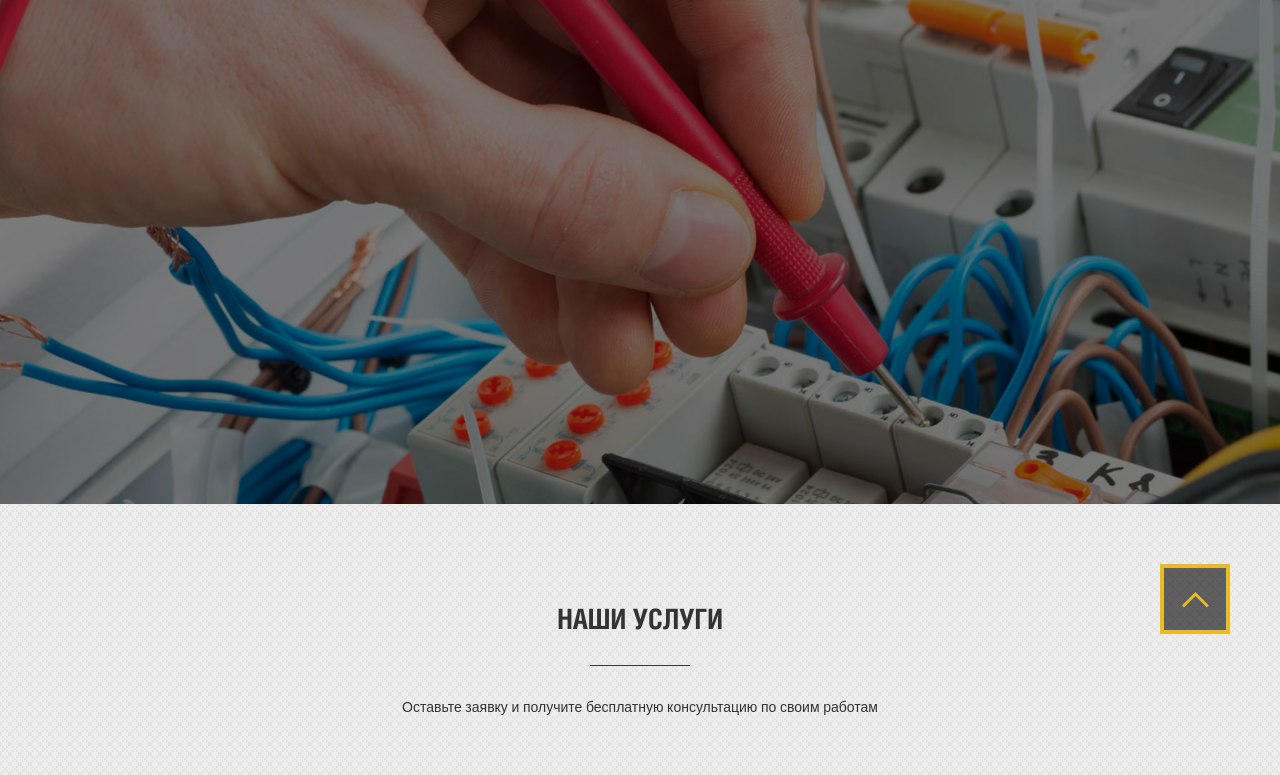
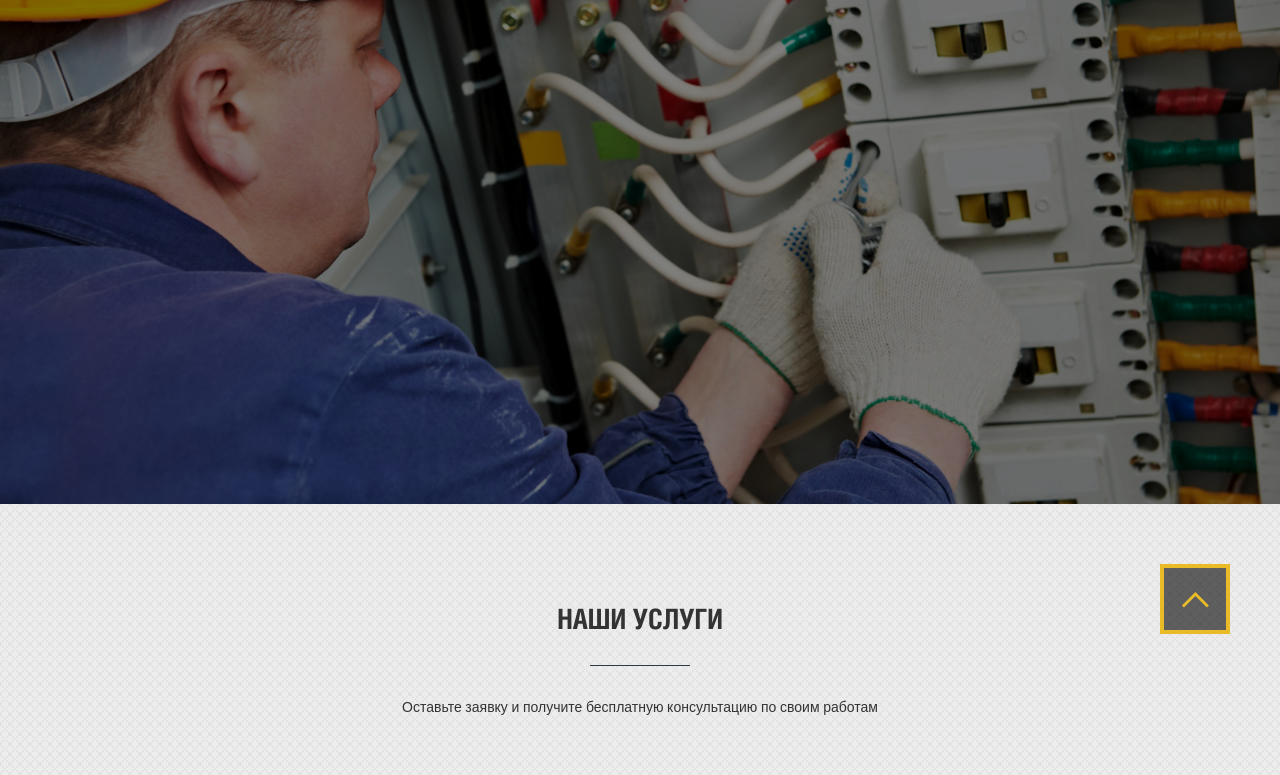
Before and after one commit to Sergey-Karpenok/DiplomJS, a website built with webpack: page index.html in a window 1280 px wide. Shown: the part 116-891 px from the top of the page. Built offline with nearby package versions, Linux system fonts and the light colour scheme; files whose address does not match are found by name.

Commit message:
Реализовал слайдер

```diff
--- a/css/style.css
+++ b/css/style.css
@@ -11,6 +11,7 @@ body {
     overflow-x: hidden;
     font-family: "Open Sans", sans-serif;
 }
+
 .main-wrapper {
     min-height: 100%;
     height: auto !important;
@@ -18,6 +19,7 @@ body {
     margin: 0 auto -60px auto;
     background: #fff;
 }
+
 .footer-wrapper {
     min-height: 60px;
     max-width: 100%;
@@ -26,30 +28,35 @@ body {
     color: #9ba2a8;
     padding: 20px 0;
 }
+
 .footer-push {
     height: 60px;
     margin: 0;
     padding: 0;
 }
+
 .content ul,
 .content ol,
 ul.list,
 ol.list {
     margin-bottom: 20px;
 }
-.content ul > li,
-.content ol > li,
-ul.list > li,
-ol.list > li {
+
+.content ul>li,
+.content ol>li,
+ul.list>li,
+ol.list>li {
     margin-bottom: 10px;
     position: relative;
 }
-.content ul > li,
-ul.list > li {
+
+.content ul>li,
+ul.list>li {
     padding-left: 15px;
 }
-.content ul > li:after,
-ul.list > li:after {
+
+.content ul>li:after,
+ul.list>li:after {
     content: "";
     display: block;
     position: absolute;
@@ -60,6 +67,7 @@ ul.list > li:after {
     background: #333333;
     border-radius: 50%;
 }
+
 .content ul ul,
 .content ol ul,
 .content ol ol,
@@ -71,6 +79,7 @@ ul.list ol {
     padding-top: 10px;
     padding-left: 10px;
 }
+
 .content ul ul li,
 .content ol ul li,
 .content ul ol li,
@@ -81,6 +90,7 @@ ul.list ol li,
 ol.list ol li {
     padding-left: 18px;
 }
+
 .content ul ul li:after,
 .content ol ul li:after,
 ul.list ul li:after,
@@ -89,23 +99,28 @@ ol.list ul li:after {
     width: 10px;
     top: 12px;
 }
+
 .content ol,
 ol.list {
     counter-reset: item;
 }
-.content ol > li,
-ol.list > li {
+
+.content ol>li,
+ol.list>li {
     display: block;
 }
-.content ol > li:before,
-ol.list > li:before {
+
+.content ol>li:before,
+ol.list>li:before {
     content: counters(item, ".") ". ";
     counter-increment: item;
 }
+
 .content ol ol li:before,
 ol.list ol li:before {
     content: counters(item, ".") " ";
 }
+
 h1,
 .title-h1 {
     font-size: 36px;
@@ -114,6 +129,7 @@ h1,
     font-family: "Helios";
     font-weight: bold;
 }
+
 h2,
 .title-h2 {
     font-size: 28px;
@@ -122,6 +138,7 @@ h2,
     font-family: "Helios";
     font-weight: bold;
 }
+
 h3,
 .title-h3 {
     font-size: 21px;
@@ -130,6 +147,7 @@ h3,
     font-family: "Helios";
     font-weight: bold;
 }
+
 h4 {
     font-size: 18px;
     line-height: 1.1;
@@ -137,6 +155,7 @@ h4 {
     font-family: "Helios";
     font-weight: bold;
 }
+
 @media only screen and (max-width: 767px) {
     h1,
     .title-h1 {
@@ -153,52 +172,68 @@ h4 {
         font-size: 28px;
     }
 }
+
 .decoration-none {
     text-decoration: none !important;
 }
+
 .decoration-hover {
     text-decoration: none;
 }
+
 .decoration-hover:hover {
     text-decoration: underline;
 }
+
 .round {
     border-radius: 50%;
 }
+
 .light-gray {
     color: #858585;
 }
+
 .gray {
     color: #4d4d4d;
 }
+
 .green {
     color: #308502;
 }
+
 .red {
     color: #2fab6d;
 }
+
 .white {
     color: #fff;
 }
+
 .black {
     color: #000;
 }
+
 .scheme-color {
     color: #e9bb26;
 }
+
 p {
     margin-bottom: 20px;
 }
+
 a {
     color: #2fab6d;
     text-decoration: none;
 }
+
 a:hover {
     color: #6abd29;
 }
+
 a:focus {
     outline: none;
 }
+
 a.absolute {
     display: block;
     width: 100%;
@@ -208,6 +243,7 @@ a.absolute {
     left: 0;
     z-index: 10;
 }
+
 .button {
     display: inline-block;
     text-decoration: none !important;
@@ -229,31 +265,39 @@ a.absolute {
     font-family: "Helios";
     letter-spacing: 0.5px;
 }
+
 .button:hover {
     background: #2fab6d !important;
     color: #fff !important;
 }
+
 .button.block {
     display: block;
     width: 100%;
 }
+
 .button.min,
 .button.mini {
     font-size: 12px;
     padding: 3px 15px;
 }
+
 .button.invert {
     background: #2fab6d;
 }
+
 .button.invert:hover {
     background: #e9bb26 !important;
 }
+
 .button.big {
     padding: 14px 60px;
 }
+
 .form-group {
     position: relative;
 }
+
 .modal {
     display: none;
     width: 460px;
@@ -261,6 +305,7 @@ a.absolute {
     background: #fff;
     padding: 55px 25px 35px;
 }
+
 .modal-overlay {
     display: none;
     position: fixed;
@@ -273,6 +318,7 @@ a.absolute {
     background: rgba(0, 0, 0, 0.6);
     z-index: 90;
 }
+
 .modal-close {
     width: 25px;
     height: 25px;
@@ -281,6 +327,7 @@ a.absolute {
     right: 10px;
     cursor: pointer;
 }
+
 .modal-callback {
     display: none;
     position: fixed;
@@ -293,15 +340,19 @@ a.absolute {
     padding: 55px 25px 35px;
     z-index: 99;
 }
+
 #responseMessage .modal-content.error {
     color: #2fab6d;
 }
+
 .box {
     display: none;
 }
+
 .box.visible {
     display: block;
 }
+
 .close {
     display: block;
     position: absolute;
@@ -316,6 +367,7 @@ a.absolute {
     -ms-transform: rotate(45deg);
     transform: rotate(45deg);
 }
+
 .close:before {
     content: "";
     display: block;
@@ -327,6 +379,7 @@ a.absolute {
     margin-left: -1px;
     background: #f02a29;
 }
+
 .close:after {
     content: "";
     display: block;
@@ -338,10 +391,14 @@ a.absolute {
     margin-top: -1px;
     background: #f02a29;
 }
+
+
 /**************************************/
+
 .header-push {
     height: 101px;
 }
+
 .header-wrapper {
     height: 101px;
     position: fixed;
@@ -353,6 +410,7 @@ a.absolute {
     box-shadow: 0 1px 2px rgba(0, 0, 0, 0.2);
     line-height: 1.4;
 }
+
 .header-panel {
     background: #21282e;
     color: #fff;
@@ -366,38 +424,48 @@ a.absolute {
     transition: all 200ms ease-out;
     overflow: hidden;
 }
+
 .header-panel a {
     color: #fff;
     text-decoration: none;
 }
+
 .header-panel a:hover {
     text-decoration: underline;
 }
+
 .header-tel {
     letter-spacing: 0.5px;
     margin-left: 15px;
 }
+
 .header-tel .fa,
 .header-email .fa {
     margin-right: 3px;
 }
+
 .shedule span {
     margin-right: 10px;
 }
+
 .shedule span:last-of-type {
     margin-right: 0;
 }
+
 .shedule .fa {
     margin: 0 5px 0 0;
     font-size: 18px;
     vertical-align: middle;
 }
-.header > div {
+
+.header>div {
     display: inline-block;
 }
+
 .mob-menu-btn {
     margin: 24px 5px 0 20px;
 }
+
 .mob-menu-btn span {
     display: block;
     height: 3px;
@@ -405,6 +473,7 @@ a.absolute {
     width: 30px;
     background: #22282e;
 }
+
 .mobile-menu {
     position: fixed;
     top: 0;
@@ -421,9 +490,11 @@ a.absolute {
     -o-transition: all 200ms ease-out;
     transition: all 200ms ease-out;
 }
+
 .mobile-menu.open {
     right: 0;
 }
+
 .overlay {
     position: fixed;
     top: 0;
@@ -438,11 +509,13 @@ a.absolute {
     -o-transition: opacity 200ms ease-out;
     transition: opacity 200ms ease-out;
 }
-.mobile-menu.open + .overlay {
+
+.mobile-menu.open+.overlay {
     z-index: 400;
     opacity: 1;
 }
-.mobile-menu > ul > li > a {
+
+.mobile-menu>ul>li>a {
     display: block;
     text-decoration: none;
     color: #fff;
@@ -450,13 +523,16 @@ a.absolute {
     text-transform: uppercase;
     font-family: "Helios";
 }
-.mobile-menu > ul > li.active > a {
+
+.mobile-menu>ul>li.active>a {
     color: #2fab6d;
 }
+
 .mobile-menu-close.close {
     top: 25px;
     right: 25px;
 }
+
 .callback-btn {
     padding: 0 30px;
     height: 64px;
@@ -477,15 +553,18 @@ a.absolute {
     transition: all 200ms ease-out;
     letter-spacing: 0.5px;
 }
+
 .callback-btn .fa {
     margin: 0 4px 0 0;
     vertical-align: middle;
     font-size: 20px;
 }
+
 .callback-btn:hover {
     color: #fff !important;
     background: #2fab6d !important;
 }
+
 .mobile-menu .callback-btn {
     float: none;
     height: auto;
@@ -498,14 +577,17 @@ a.absolute {
     border: 1px solid #fff;
     font-weight: normal;
 }
+
 .advantages {
     position: relative;
     z-index: 1;
     overflow: hidden;
 }
+
 .icons .element {
     margin-bottom: 40px;
 }
+
 .icons .element .img-wrapper {
     background: #2fab6d;
     border-radius: 50%;
@@ -516,9 +598,11 @@ a.absolute {
     transition: transform ease-out 0.1s, background 0.5s;
     margin-bottom: 20px;
 }
+
 .icons .element .img-wrapper:hover {
     background: #e9bb26 !important;
 }
+
 .icons .element .img-wrapper:after {
     position: absolute;
     width: 100%;
@@ -536,11 +620,13 @@ a.absolute {
     -ms-transform: scale(0.9);
     transform: scale(0.9);
 }
+
 .icons .element .img-wrapper:hover:after {
     -webkit-animation: sonarEffect 1.3s ease-out 75ms;
     -moz-animation: sonarEffect 1.3s ease-out 75ms;
     animation: sonarEffect 1.3s ease-out 75ms;
 }
+
 @-webkit-keyframes sonarEffect {
     0% {
         opacity: 0.3;
@@ -555,6 +641,7 @@ a.absolute {
         opacity: 0;
     }
 }
+
 @-moz-keyframes sonarEffect {
     0% {
         opacity: 0.3;
@@ -569,6 +656,7 @@ a.absolute {
         opacity: 0;
     }
 }
+
 @keyframes sonarEffect {
     0% {
         opacity: 0.3;
@@ -583,6 +671,7 @@ a.absolute {
         opacity: 0;
     }
 }
+
 .icons .element .title {
     font-family: "Helios";
     font-weight: bold;
@@ -591,23 +680,29 @@ a.absolute {
     text-transform: uppercase;
     margin-bottom: 15px;
 }
+
 .icons .element .text {
     font-size: 13px;
     color: #a1b1bc;
 }
+
 .dark-bg {
     background: #22282e;
 }
+
 .gray-bg {
     background: url("../images/az-subtle.png") #f6f6f7;
 }
+
 .hr-min {
     width: 100px;
     margin: 30px auto;
 }
+
 .weight300 {
     font-weight: 300;
 }
+
 .section2:before {
     content: "";
     display: block;
@@ -624,18 +719,22 @@ a.absolute {
 .pswp__caption__center {
     text-align: center;
 }
+
 .pswp__caption__center .title-h3 {
     margin: 15px 0 5px;
 }
+
 .num-section {
     background: url(../images/num-section.jpg) 0 0 no-repeat;
     background-attachment: fixed;
     color: #fff;
     position: relative;
 }
+
 .ie .num-section {
     background-attachment: scroll;
 }
+
 .num-section:after {
     content: "";
     display: block;
@@ -646,10 +745,12 @@ a.absolute {
     left: 0;
     background: rgba(0, 0, 0, 0.85);
 }
+
 .num-section .container {
     position: relative;
     z-index: 10;
 }
+
 .num-section .num {
     font-size: 50px;
     line-height: 1;
@@ -657,21 +758,26 @@ a.absolute {
     color: #e9bb26;
     opacity: 0;
 }
+
 .num-section .num.animated {
     opacity: 1;
 }
+
 hr {
     border-color: #2e3841;
 }
+
 hr.white {
     border-color: #fff;
 }
+
 .clear-hr {
     height: 0;
     opacity: 0;
     margin: 0;
     padding: 0;
 }
+
 .contacts-section .element {
     min-height: 100px;
     border: 1px solid #ccc;
@@ -681,6 +787,7 @@ hr.white {
     font-size: 14px;
     position: relative;
 }
+
 .contacts-section .element .icon {
     position: absolute;
     top: 50%;
@@ -689,28 +796,37 @@ hr.white {
     height: 51px;
     margin-top: -25.5px;
 }
+
+
 /*------------------------------
 	 Map
 ------------------------------*/
+
 .map-section {
     height: 600px;
     width: 100%;
 }
+
 #mapexMap {
     height: 100%;
 }
+
 @media only screen and (max-width: 767px) {
     .map-section {
         height: 400px;
     }
 }
+
+
 /*------------------------------
 	END Map
 ------------------------------*/
+
 .quest-section span {
     display: block;
     margin-bottom: 10px;
 }
+
 
 /**************************************************   MEDIA QUERIS   *****************************************************/
 
@@ -719,6 +835,7 @@ hr.white {
         width: 140px;
     }
 }
+
 @media only screen and (max-width: 991px) {
     .icons .img-wrapper img {
         width: 100px;
@@ -727,8 +844,8 @@ hr.white {
         padding-top: 30px;
     }
 }
-@media only screen and (max-width: 767px) {
-}
+
+@media only screen and (max-width: 767px) {}
 
 @media only screen and (min-width: 768px) {
     .modal {
@@ -781,11 +898,11 @@ hr.white {
         font-family: "Helios";
         margin-right: 20px;
     }
-	.top-menu > ul > li {
+    .top-menu>ul>li {
         display: inline-block;
         margin: 0 10px;
     }
-	.top-menu > ul > li > a {
+    .top-menu>ul>li>a {
         display: inline-block;
         font-size: 15px;
         text-transform: uppercase;
@@ -795,8 +912,8 @@ hr.white {
         -o-transition: all 200ms ease-out;
         transition: all 200ms ease-out;
     }
-	.top-menu > ul > li:hover > a,
-	.top-menu > ul > li.active > a {
+    .top-menu>ul>li:hover>a,
+    .top-menu>ul>li.active>a {
         color: #2fab6d;
     }
     .mobile-menu,
@@ -819,7 +936,7 @@ hr.white {
     ul.tabs.mobile li {
         padding: 18px 90px;
     }
-	.top-menu > ul > li {
+    .top-menu>ul>li {
         margin: 0 20px;
     }
     h1.big,
@@ -832,31 +949,47 @@ hr.white {
         font-size: 18px;
         line-height: 1.6;
     }
-	.top-menu > ul > li > a {
+    .top-menu>ul>li>a {
         font-size: 16px;
     }
 }
 
+
 /* top slider */
+
 .top-slider .slick-dots {
     position: absolute;
     bottom: 25px;
 }
+
 .top-slider .slick-dots li {
     border-color: #fff !important;
 }
+
 .top-slider .slick-dots li.slick-active {
     background-color: #fff !important;
 }
+
 .top-slider {
     overflow: hidden;
     height: 450px;
 }
+
+.item-active {
+    opacity: 1 !important;
+    -webkit-transition: opacity 0.5s;
+    transition: opacity 0.5s !important;
+    display: block !important;
+}
+
 .top-slider .item {
     overflow: hidden;
     height: 450px;
     position: relative;
+    opacity: 0;
+    display: none;
 }
+
 .top-slider .item:before {
     content: "";
     display: block;
@@ -867,17 +1000,21 @@ hr.white {
     left: 0;
     background: rgba(0, 0, 0, 0.5);
 }
+
 .top-slider .table {
     position: relative;
     z-index: 10;
 }
+
 .video-block {
     height: 100%;
 }
+
 .video-block .table {
     z-index: 10;
     position: relative;
 }
+
 video#video_background {
     position: absolute;
     left: 0;
@@ -888,6 +1025,7 @@ video#video_background {
     height: auto;
     display: block;
 }
+
 .video-block .pattern {
     position: absolute;
     left: 0;
@@ -967,20 +1105,26 @@ video#video_background {
         height: 600px;
     }
 }
+
+
 /* end top slider */
 
+
 /************************* accordeon **************************/
+
 .accordeon .element-content {
     display: none;
     padding: 20px;
     font-size: 13px;
     color: #888885;
 }
+
 .accordeon .element {
     margin-bottom: 6px;
     background: #fff;
     box-shadow: 0 0 0 1px rgba(0, 0, 0, 0.1);
 }
+
 .accordeon .element .title {
     cursor: pointer;
     padding: 17px 15px 17px 70px;
@@ -996,10 +1140,12 @@ video#video_background {
     -o-transition: all 200ms ease-out;
     transition: all 200ms ease-out;
 }
+
 .accordeon .element.active .title {
     background: #e9bb26;
     color: #fff !important;
 }
+
 .accordeon .element .title:before {
     font-family: "FontAwesome";
     content: "";
@@ -1018,24 +1164,33 @@ video#video_background {
     -o-transition: all 200ms ease-out;
     transition: all 200ms ease-out;
 }
+
 .accordeon .element.active .title:before {
     background: url(../images/minus.png) 50% 50% no-repeat #333;
 }
-.accordeon > div:first-of-type .element-content {
+
+.accordeon>div:first-of-type .element-content {
     display: block;
 }
+
 .accordeon .element .title:hover:before {
     background-color: #333;
 }
+
 .accordeon .element .title:hover {
     color: #333333;
 }
-.accordeon > div:last-of-type {
+
+.accordeon>div:last-of-type {
     margin-bottom: 0;
 }
+
+
 /************************* end accordeon **************************/
 
+
 /**** steps section *****/
+
 .steps-section .img-wrapper {
     background: url(../images/step.png) 50% 0 no-repeat #fff;
     width: 130px;
@@ -1049,9 +1204,11 @@ video#video_background {
     position: relative;
     z-index: 4;
 }
+
 .steps-section .text {
     font-size: 14px;
 }
+
 @media only screen and (min-width: 768px) {
     .steps-section .inner:before {
         content: "";
@@ -1065,7 +1222,9 @@ video#video_background {
     }
 }
 
+
 /**** /. steps section *****/
+
 
 /**** services section *****/
 
@@ -1093,6 +1252,7 @@ video#video_background {
 .services-section .element {
     margin-bottom: 20px;
 }
+
 .services-section .element .element-content {
     padding: 20px;
     background: #fff;
@@ -1101,12 +1261,14 @@ video#video_background {
     -o-transition: all 200ms ease-out;
     transition: all 200ms ease-out;
 }
+
 .services-section .element .img-wrapper {
     overflow: hidden;
     position: relative;
     background: #fff;
     padding: 15px 15px 0;
 }
+
 .services-section .element .img-wrapper:after {
     content: "";
     display: block;
@@ -1122,9 +1284,11 @@ video#video_background {
     -o-transition: all 200ms ease-out;
     transition: all 200ms ease-out;
 }
+
 .services-section .element:hover .img-wrapper:after {
     opacity: 1;
 }
+
 .services-section .element .img-wrapper:before {
     content: "Оформить заявку";
     display: block;
@@ -1147,20 +1311,24 @@ video#video_background {
     text-transform: uppercase;
     border: 2px solid #fff;
 }
+
 .services-section .element:hover .img-wrapper:before {
     opacity: 1;
 }
+
 .services-section .element .img-wrapper img {
     -webkit-transition: all 200ms ease-out;
     -moz-transition: all 200ms ease-out;
     -o-transition: all 200ms ease-out;
     transition: all 200ms ease-out;
 }
+
 .services-section .element:hover .img-wrapper img {
     -webkit-transform: scale(1.2);
     -moz-transform: scale(1.2);
     -o-transform: scale(1.2);
 }
+
 .services-elements .title-h5 {
     overflow: hidden;
     position: relative;
@@ -1171,6 +1339,7 @@ video#video_background {
     margin-bottom: 10px;
     height: 40px;
 }
+
 .services-elements .title-h5:after {
     content: "";
     display: block;
@@ -1186,6 +1355,7 @@ video#video_background {
     -o-transition: all 200ms ease-out;
     transition: all 200ms ease-out;
 }
+
 .services-section .element:hover .title-h5:after {
     -moz-transform: rotate(45deg);
     -webkit-transform: rotate(45deg);
@@ -1193,18 +1363,22 @@ video#video_background {
     -ms-transform: rotate(45deg);
     transform: rotate(45deg);
 }
+
 .services-elements .text {
     color: #777777;
     font-size: 14px;
     height: 66px;
     overflow: hidden;
 }
+
 .services-elements img {
     width: 100%;
 }
-.services-elements > .row > hr:nth-of-type(2n) {
+
+.services-elements>.row>hr:nth-of-type(2n) {
     clear: both;
 }
+
 .services-elements .element-price {
     margin-bottom: 15px;
     font-weight: bold;
@@ -1225,11 +1399,13 @@ video#video_background {
 }
 
 @media only screen and (min-width: 992px) {
-	.services-elements > .row > hr:nth-of-type(2n) {
+    .services-elements>.row>hr:nth-of-type(2n) {
         clear: none;
     }
-	.services-elements > .row > hr:nth-of-type(3n) {
+    .services-elements>.row>hr:nth-of-type(3n) {
         clear: both;
     }
 }
+
+
 /**** /. services section *****/
--- a/index.html
+++ b/index.html
@@ -92,7 +92,7 @@
 
         <!-- * * * * * * Top slider * * * * * * -->
         <div class="top-slider white text-center relative">
-            <div class="item relative" style="background: url(images/slide1.jpg) 50% 50% no-repeat; background-size: cover;">
+            <div class="item relative item-active" style="background: url(images/slide1.jpg) 50% 50% no-repeat; background-size: cover;">
                 <div class="table">
                     <div class="table-cell">
                         <div class="container">
--- a/src/index.js
+++ b/src/index.js
@@ -1,7 +1,7 @@
 'use strict';
 
 import smoothScroll from './modules/smoothScroll';
-import slides from './modules/slides';
+import slider from './modules/slider';
 import modalMenu from './modules/modalMenu';
 
 
@@ -11,4 +11,4 @@ smoothScroll();
 // Модальное окно
 modalMenu();
 
-slides();
+slider();
--- /dev/null
+++ b/src/modules/slider.js
@@ -0,0 +1,37 @@
+const slider = () => {
+
+    const slider = document.querySelector('.top-slider'),
+        slide = document.querySelectorAll('.item');
+
+    let currentSlide = 0,
+        interval;
+
+    const prevSlide = (elem, index, strClass) => {
+        elem[index].classList.remove(strClass);
+    };
+
+    const nextSlide = (elem, index, strClass) => {
+        elem[index].classList.add(strClass);
+    };
+
+    const autoPlaySlide = () => {
+
+        prevSlide(slide, currentSlide, 'item-active');
+        currentSlide++;
+        if (currentSlide >= slide.length) {
+            currentSlide = 0;
+        }
+        nextSlide(slide, currentSlide, 'item-active');
+    };
+
+    const startSlide = (time = 3000) => {
+        interval = setInterval(autoPlaySlide, time);
+    };
+
+    startSlide();
+
+
+
+};
+
+export default slider;
--- a/src/modules/slides.js
+++ /dev/null
@@ -1,5 +0,0 @@
-const slides = () => {
-
-};
-
-export default slides;
```
Also changed, not shown: dist/bundle.js. Lines whose indentation alone changed are shown as unchanged.
